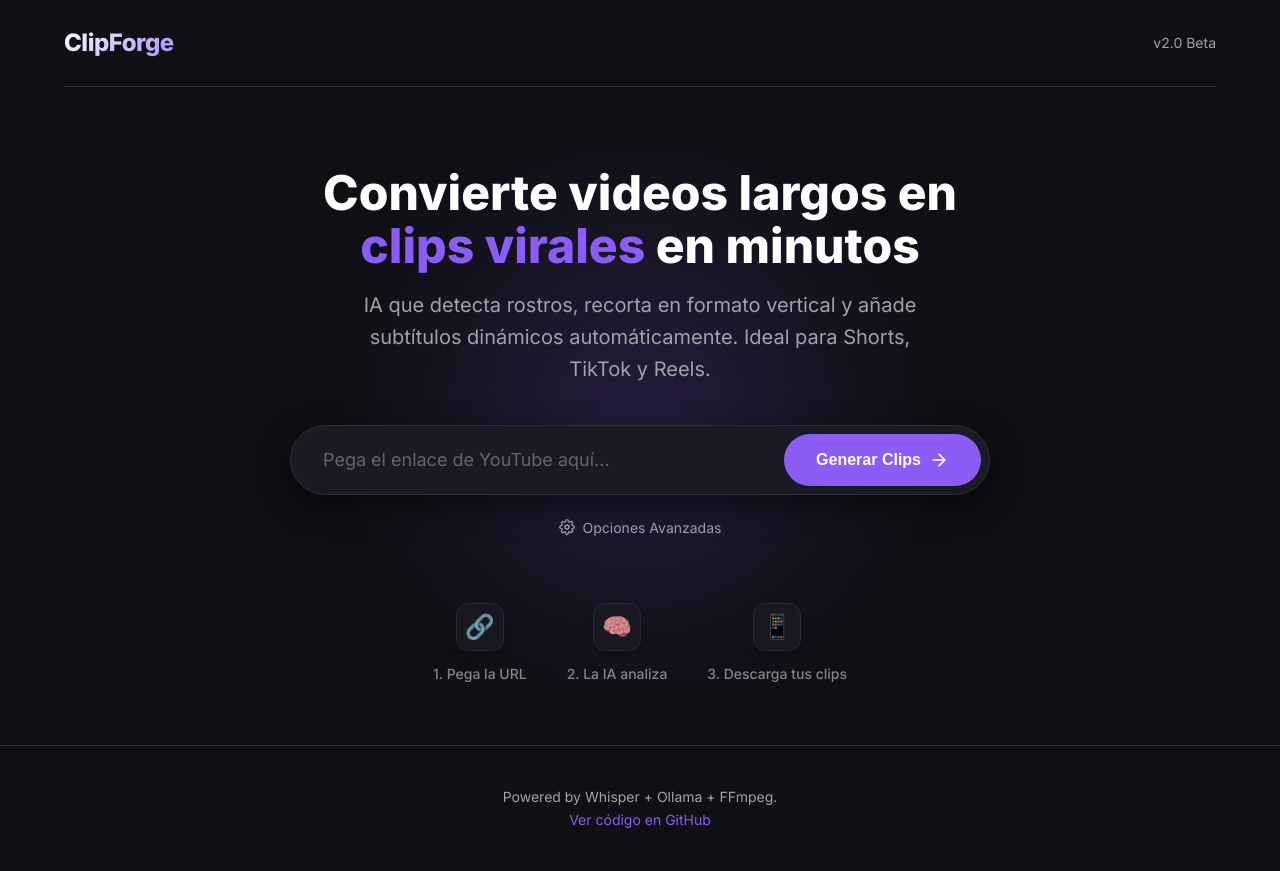
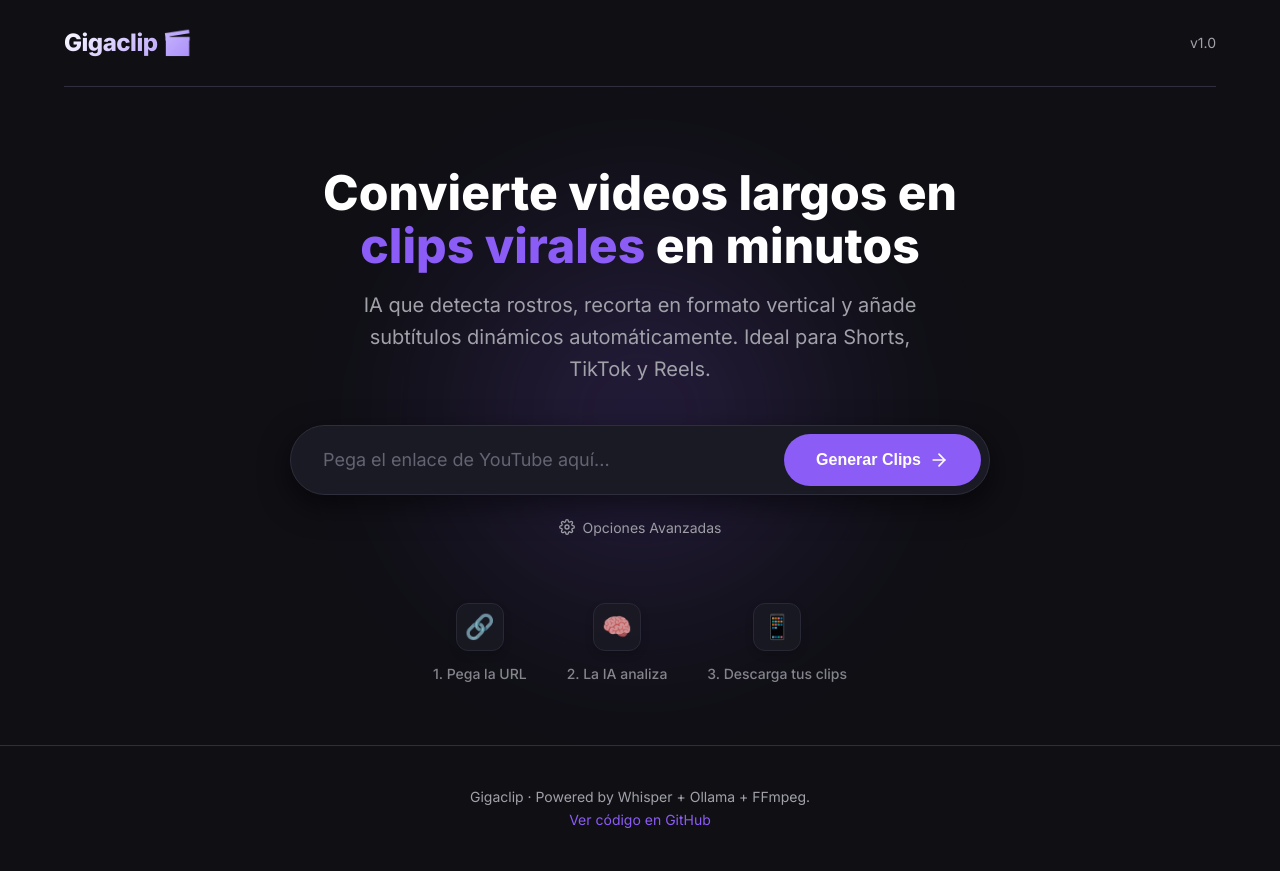
Before and after one commit to KryoDevs/Gigaclip, a Flask app: page / in a window 1280 px wide. Run offline with Flask 3, Linux system fonts and the light colour scheme; some libraries are stand-ins or nearby versions.

Commit message:
rebrand: rename project to Gigaclip and update documentation and links

```diff
--- a/app.py
+++ b/app.py
@@ -1,5 +1,5 @@
 """
-Interfaz web para el pipeline Ssemble Clone.
+Interfaz web para el pipeline Gigaclip.
 Permite procesar videos desde el navegador en vez de la terminal.
 """
 import json
@@ -199,6 +199,6 @@ def list_output_files():
 
 
 if __name__ == "__main__":
-    print("\n[*] Ssemble Clone - Interfaz Web")
+    print("\n[*] Gigaclip - Interfaz Web")
     print("   Abre tu navegador en: http://localhost:5000\n")
     app.run(host="0.0.0.0", port=5000, debug=False)
--- a/templates/index.html
+++ b/templates/index.html
@@ -3,7 +3,7 @@
 <head>
     <meta charset="UTF-8">
     <meta name="viewport" content="width=device-width, initial-scale=1.0">
-    <title>ClipForge - Clips Virales con IA</title>
+    <title>Gigaclip - Clips Virales con IA</title>
     <link href="https://fonts.googleapis.com/css2?family=Inter:wght@300;400;500;600;700;800&display=swap" rel="stylesheet">
     <style>
         :root {
@@ -620,8 +620,8 @@
 
     <div class="container">
         <header>
-            <div class="logo">ClipForge</div>
-            <div style="font-size: 14px; color: var(--text-secondary)">v2.0 Beta</div>
+            <div class="logo">Gigaclip 🎬</div>
+            <div style="font-size: 14px; color: var(--text-secondary)">v1.0</div>
         </header>
 
         <section class="hero" id="hero-section">
@@ -726,7 +726,7 @@
     </div>
 
     <footer>
-        <p>Powered by Whisper + Ollama + FFmpeg. <br> <a href="#" target="_blank">Ver código en GitHub</a></p>
+        <p>Gigaclip · Powered by Whisper + Ollama + FFmpeg. <br> <a href="https://github.com/nicolasdcarrillo-create/Gigaclip" target="_blank">Ver código en GitHub</a></p>
     </footer>
 
     <script>
```
Also changed, not shown: README.md.
